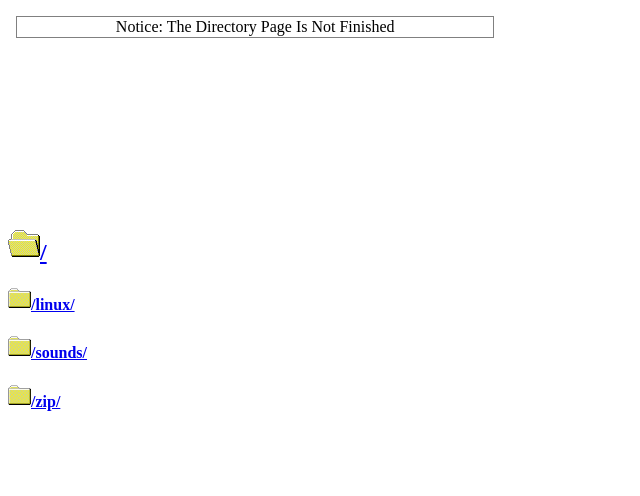
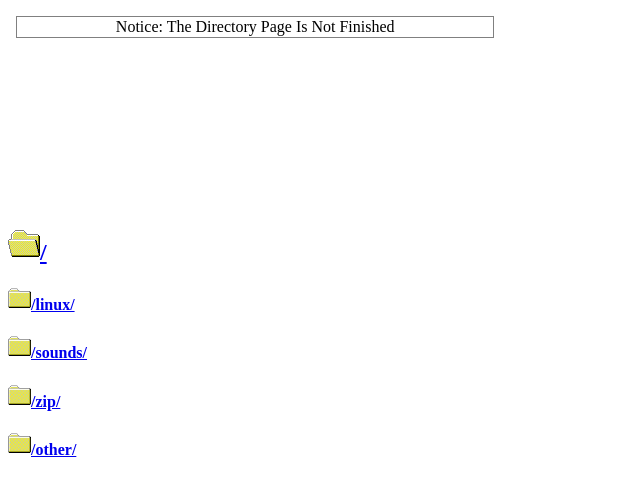
Before and after one commit to FileStorager/FileStorager.github.io, a plain HTML site: page index.html in a window 1280 px wide. Shown: the whole page, without its empty margins (0-640 px from the left). Drawn offline with Linux system fonts and the light colour scheme.

Commit message:
Update index.html

```diff
--- a/index.html
+++ b/index.html
@@ -3,3 +3,4 @@
 <h4><img src="https://filestorager.github.io/docs/Folder.ico" alt="" width="23" height="23" /><a href="/linux/index.html">/linux/</a></h4>
 <h4><img src="https://filestorager.github.io/docs/Folder.ico" alt="" width="23" height="23" /><a href="/Sounds/index.html">/sounds/</a></h4>
 <h4><img src="https://filestorager.github.io/docs/Folder.ico" alt="" width="23" height="23" /><a href="/zip/index.html">/zip/</a></h4>
+<h4><img src="https://filestorager.github.io/docs/Folder.ico" alt="" width="23" height="23" /><a href="/other/index.html">/other/</a></h4>
```
